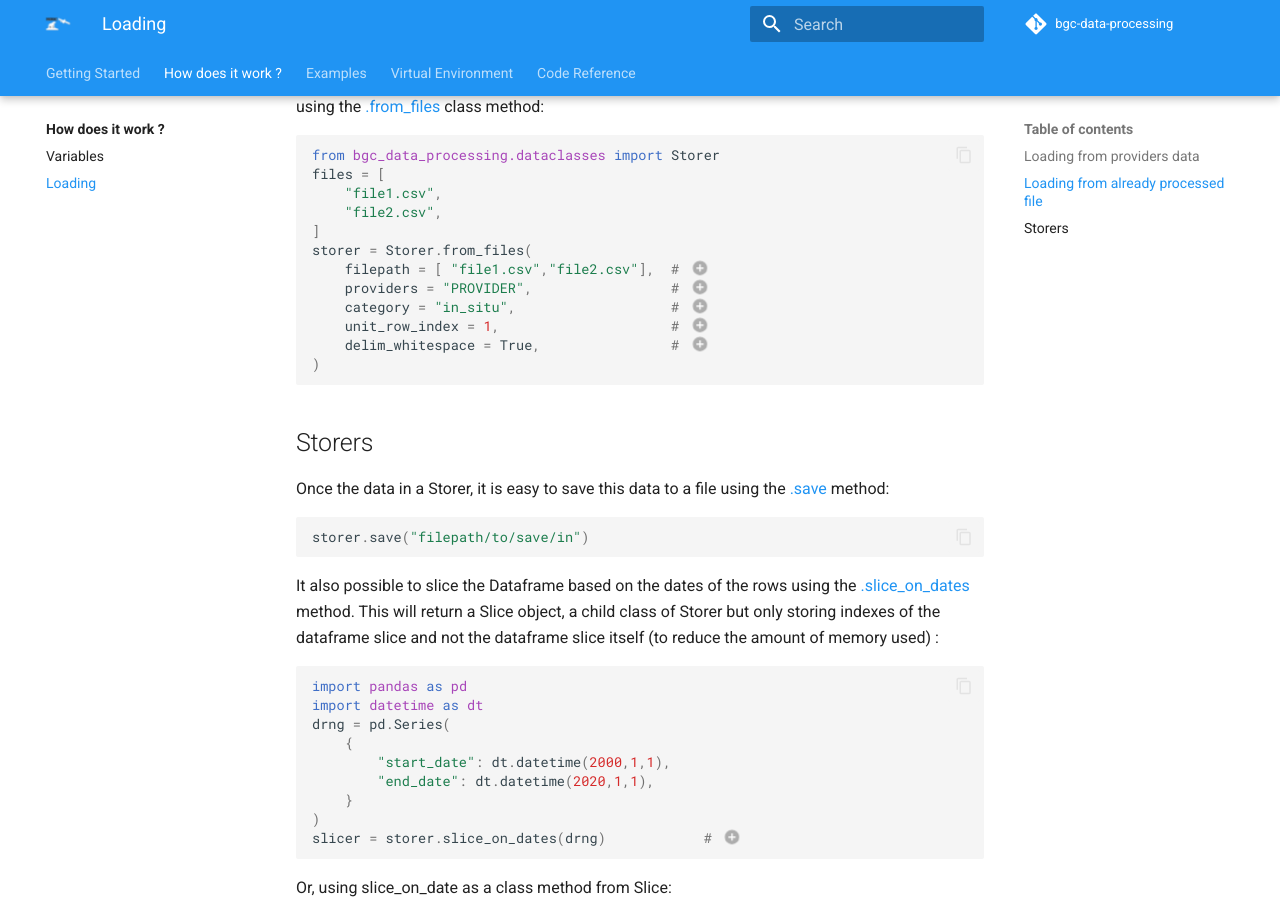
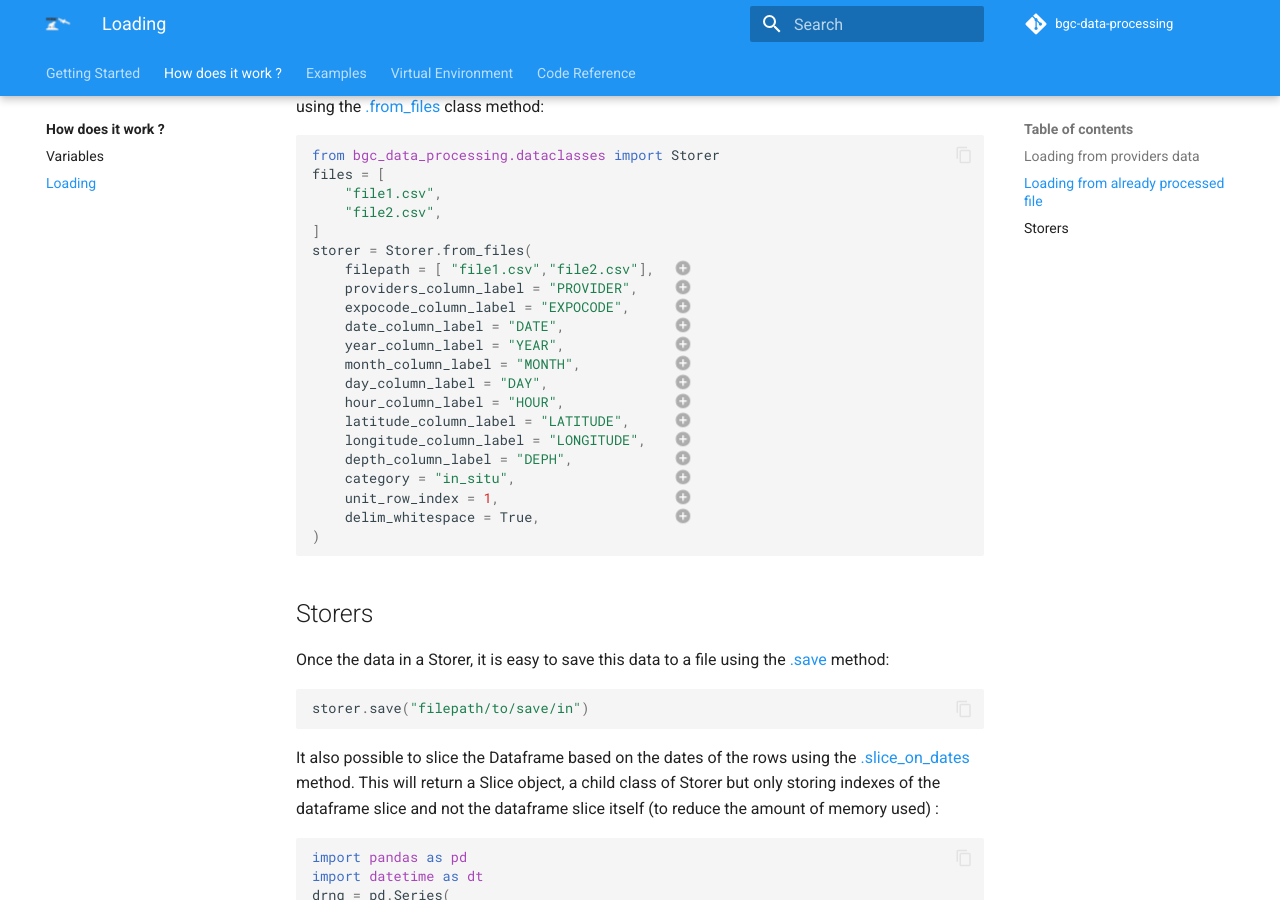
Before and after one commit to grigaut/bgc-data-processing, an MkDocs documentation site: the page built from docs/how_it_works/loading.md, in a window 1280 px wide and 900 px high, scrolled down 1186 px. Built offline with MkDocs 1.6.1 and Material for MkDocs 9.7.7, drawn with Linux system fonts in a browser that asks for light colours; comment, search, counter and statistics services are not loaded.

Commit message:
docs: update how does it work / loading file

````diff
--- a/docs/how_it_works/loading.md
+++ b/docs/how_it_works/loading.md
@@ -68,19 +68,37 @@ files = [
     "file2.csv",
 ]
 storer = Storer.from_files(
-    filepath = [ "file1.csv","file2.csv"],  # (1)
-    providers = "PROVIDER",                 # (2)
-    category = "in_situ",                   # (3)
-    unit_row_index = 1,                     # (4)
-    delim_whitespace = True,                # (5)
+    filepath = [ "file1.csv","file2.csv"],  # (1)!
+    providers_column_label = "PROVIDER",    # (2)!
+    expocode_column_label = "EXPOCODE",     # (3)!
+    date_column_label = "DATE",             # (4)!
+    year_column_label = "YEAR",             # (5)!
+    month_column_label = "MONTH",           # (6)!
+    day_column_label = "DAY",               # (7)!
+    hour_column_label = "HOUR",             # (8)!
+    latitude_column_label = "LATITUDE",     # (9)!
+    longitude_column_label = "LONGITUDE",   # (10)!
+    depth_column_label = "DEPH",            # (11)!
+    category = "in_situ",                   # (12)!
+    unit_row_index = 1,                     # (13)!
+    delim_whitespace = True,                # (14)!
 )
 ```
 
 1. List of the filepaths of the files to load
 2. Name of the column containing the provider informations in **all** files
-3. Category of **all** files (otherwise they shouldn't be aggregated together in a single storer)
-4. Index of the unit row.
-5. Whether to delimitate values based on whitespaces (true only if the file is txt basically)
+3. Name of the column containing the expocode informations in **all** files
+4. Name of the column containing the date informations in **all** files
+5. Name of the column containing the year informations in **all** files
+6. Name of the column containing the month informations in **all** files
+7. Name of the column containing the day informations in **all** files
+8. Name of the column containing the hour informations in **all** files
+9. Name of the column containing the latitude informations in **all** files
+10. Name of the column containing the longitude informations in **all** files
+11. Name of the column containing the depth informations in **all** files
+12. Category of **all** files (otherwise they shouldn't be aggregated together in a single storer)
+13. Index of the unit row.
+14. Whether to delimitate values based on whitespaces
 
 ## Storers
 
````
